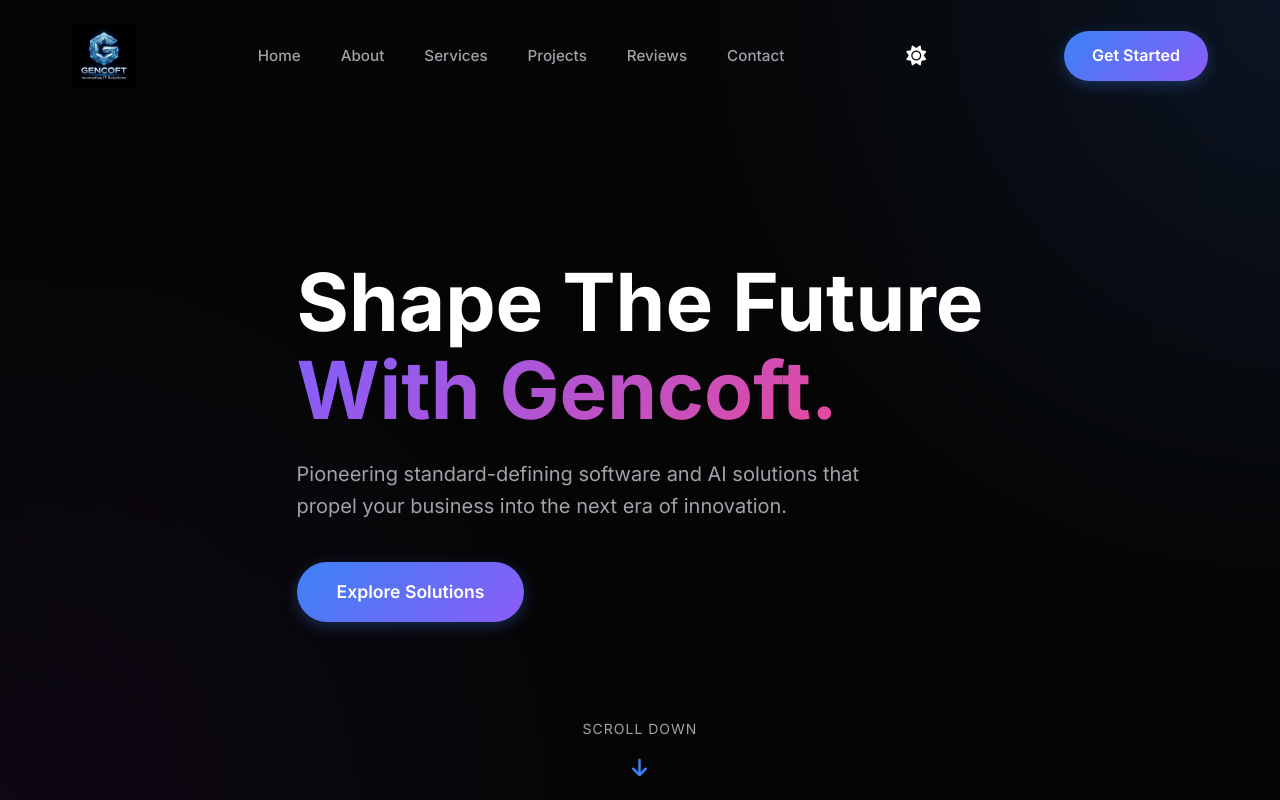
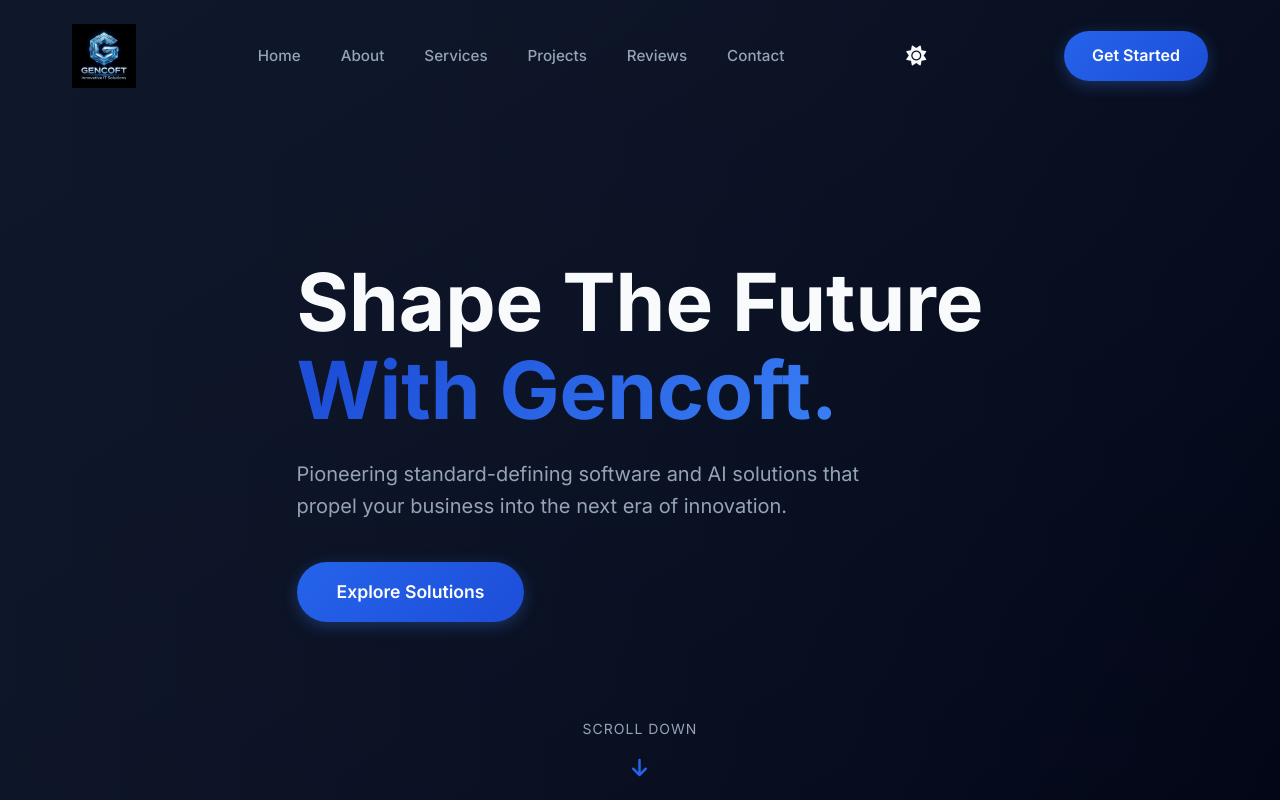
Before and after one commit to ragsree543-bit/gencoft-, a React (Vite) app: page / in a window 1280 px wide. Shown: the top 800 px of the page. Built offline with nearby package versions, Linux system fonts and the light colour scheme.

Commit message:
Standardize and simplify global corporate theme

```diff
--- a/src/index.css
+++ b/src/index.css
@@ -2,29 +2,29 @@
    CSS Variables & Tokens
    ========================================================================== */
 :root {
-    --bg-primary: #050505;
-    --bg-secondary: #0a0a0c;
-    --text-primary: #ffffff;
-    --text-secondary: #a1a1aa;
-    --accent-1: #3b82f6; /* Blue */
-    --accent-2: #8b5cf6; /* Purple */
-    --accent-3: #ec4899; /* Pink */
+    --bg-primary: #0f172a; /* Slate 900 for a clean software feel */
+    --bg-secondary: #0b1120; /* Slate 950 */
+    --text-primary: #f8fafc;
+    --text-secondary: #94a3b8;
+    --accent-1: #2563eb; /* Corporate Blue */
+    --accent-2: #1d4ed8; /* Darker Corporate Blue */
+    --accent-3: #3b82f6; /* Soft Blue */
 
-    --glass-bg: rgba(20, 20, 22, 0.4);
-    --glass-border: rgba(255, 255, 255, 0.08);
-    --glass-shadow: 0 8px 32px 0 rgba(0, 0, 0, 0.37);
+    --glass-bg: rgba(30, 41, 59, 0.4);
+    --glass-border: rgba(255, 255, 255, 0.05);
+    --glass-shadow: 0 4px 20px 0 rgba(0, 0, 0, 0.2);
 
     --font-main: 'Inter', system-ui, -apple-system, sans-serif;
 
     --transition-fast: 0.2s ease;
-    --transition-medium: 0.4s cubic-bezier(0.16, 1, 0.3, 1);
-    --transition-slow: 0.8s cubic-bezier(0.16, 1, 0.3, 1);
+    --transition-medium: 0.3s ease;
+    --transition-slow: 0.5s ease;
 
     --container-width: 1200px;
     --container-padding: 2rem;
     --hover-white: white;
-    --header-bg: rgba(5, 5, 5, 0.8);
-    --hero-overlay: linear-gradient(to right, rgba(5,5,5,0.6) 0%, rgba(5,5,5,0.15) 100%);
+    --header-bg: rgba(15, 23, 42, 0.9);
+    --hero-overlay: linear-gradient(to right, rgba(15, 23, 42, 0.8) 0%, rgba(15, 23, 42, 0) 100%);
 }
 
 [data-theme='light'] {
@@ -434,9 +434,7 @@
     left: 0;
     width: 100%;
     height: 100%;
-    background: radial-gradient(circle at top right, rgba(59, 130, 246, 0.15) 0%, transparent 40%),
-                radial-gradient(circle at bottom left, rgba(147, 51, 234, 0.15) 0%, transparent 40%),
-                var(--bg-primary);
+    background: linear-gradient(to bottom right, var(--bg-primary), #020617);
     z-index: -2;
 }
 
```
